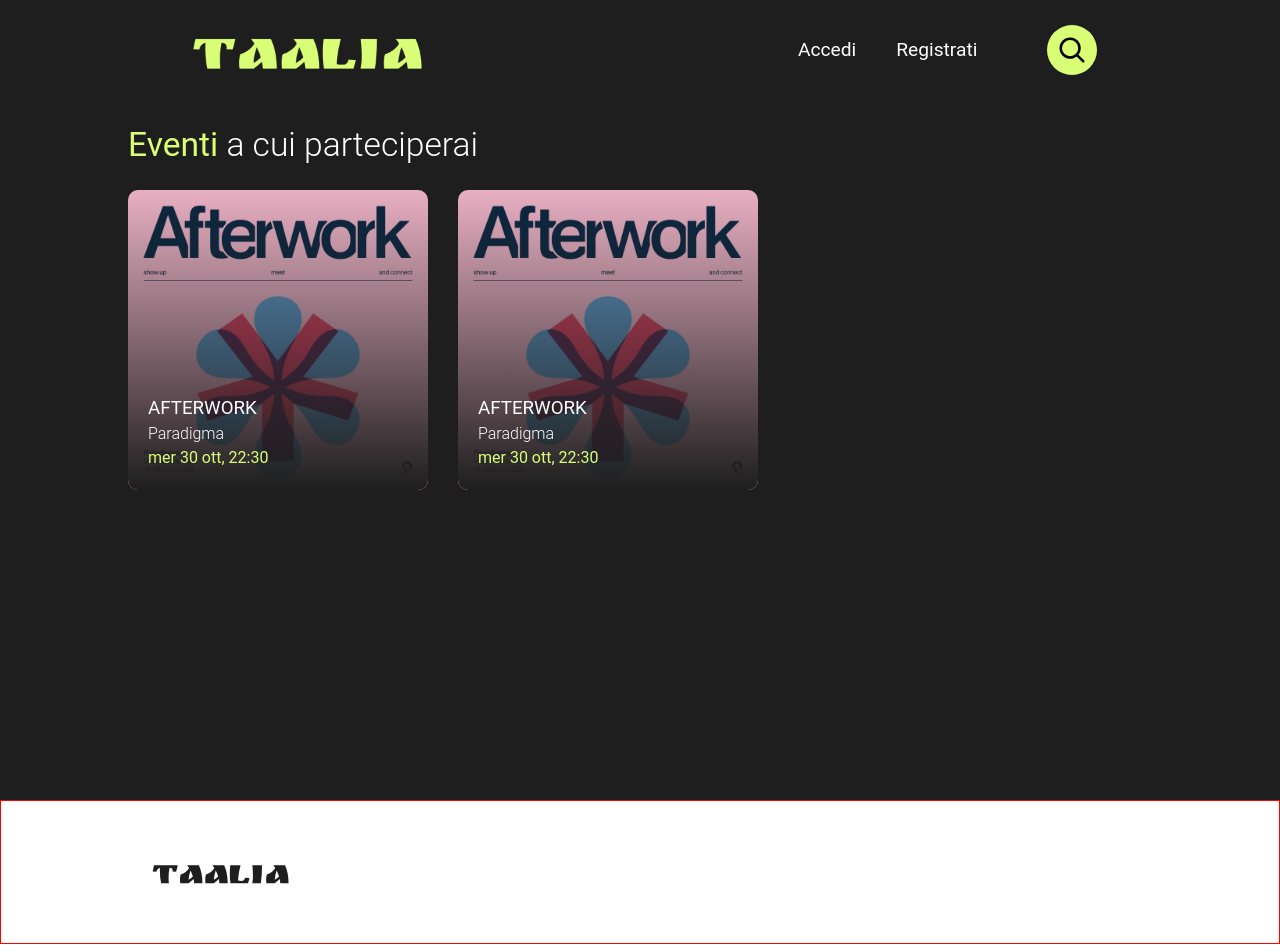
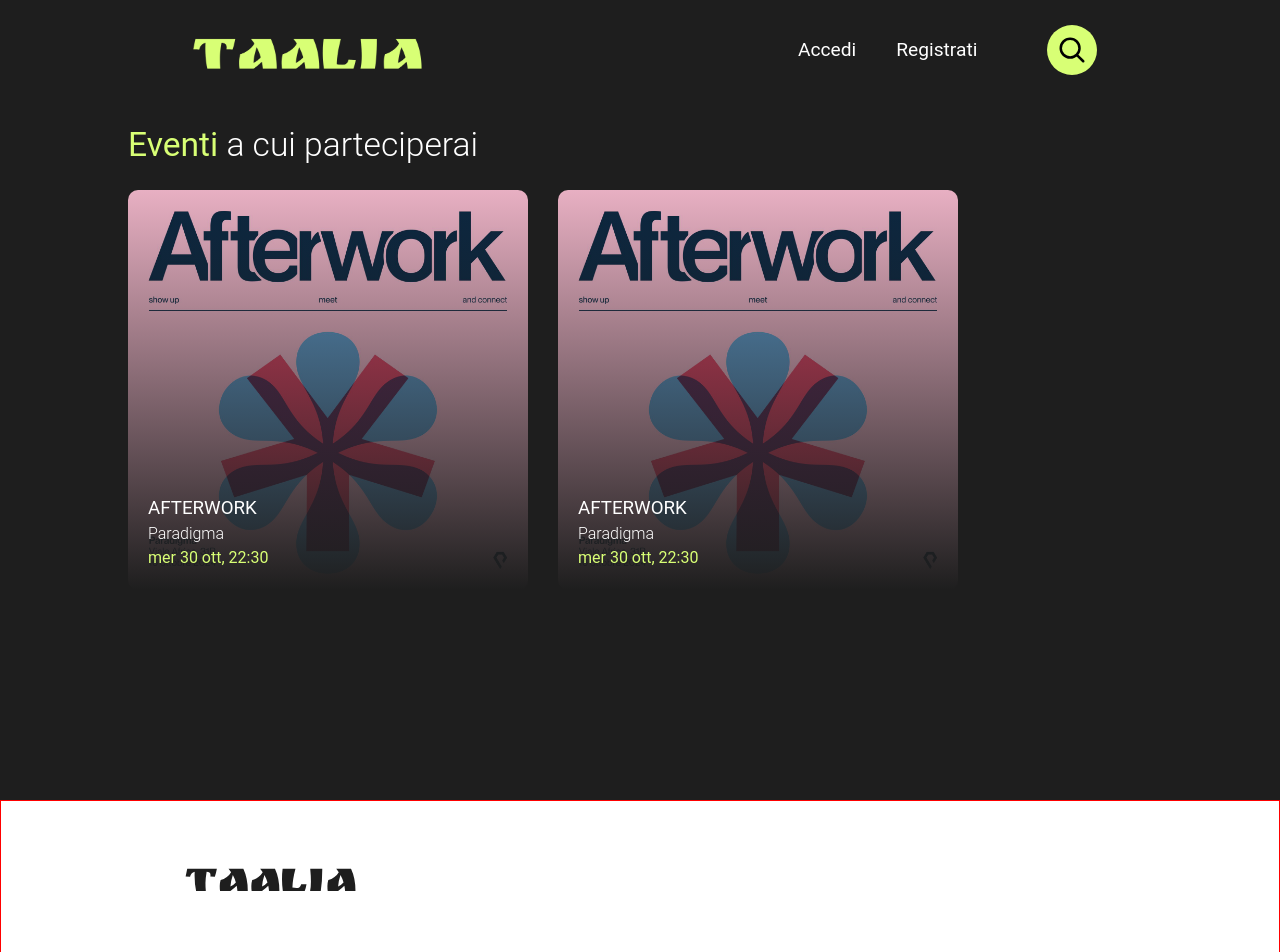
Before and after one commit to AlessioValastro/Taalia-Frontend, an Angular app: page / in a window 1280 px wide. Shown: the top 952 px of the page. Built offline with nearby package versions, Linux system fonts and the light colour scheme.

Commit message:
finire il footer

```diff
--- a/src/app/components/footer/footer.component.css
+++ b/src/app/components/footer/footer.component.css
@@ -1,22 +1,23 @@
-:host{
+:host {
   display: block;
   width: 100%;
   height: 70%;
   background-color: #fff;
 }
 
-.content{
+.content {
   border: 1px solid red;
   padding: 50px 20px;
   display: flex;
   justify-content: space-between;
+  align-items: flex-start;
 }
 
 #logo {
-    width: 400px;
+  width: 500px;
   cursor: pointer;
-    transition: .1s ease;
-    &:hover{
+  transition: 0.1s ease;
+  &:hover {
     transform: rotate(-4deg);
   }
 }
--- a/src/app/components/login/login.component.css
+++ b/src/app/components/login/login.component.css
@@ -1,7 +1,6 @@
 :host {
     position: absolute;
-    background-color: rgba(216, 255, 117, 0.8);
-    backdrop-filter: blur();
+    background-color: rgba(216, 255, 117,1);
 
     width: 100%;
     height: 100%;
--- a/src/app/components/navbar/menu/menu.component.css
+++ b/src/app/components/navbar/menu/menu.component.css
@@ -29,9 +29,15 @@
   cursor: pointer;
   transition: 0.1s ease;
   &:hover {
-    height: 55px;
+    animation: spinner 1.5s linear infinite;
   }
 }
+@keyframes spinner {
+  to {
+    transform: rotate(360deg);
+  }
+}
+
 #search img {
   height: 30px;
   width: 30px;
--- a/src/app/components/profile/ticket/ticket.component.css
+++ b/src/app/components/profile/ticket/ticket.component.css
@@ -3,16 +3,15 @@
   flex-direction: column;
   align-items: flex-start;
   justify-content: flex-end;
-  width: 300px;
-  height: 300px;
+  width: 400px;
+  height: 400px;
   border-radius: 10px;
-  overflow: hidden;
 
   position: relative;
   transition: 0.1s ease;
   cursor: pointer;
   &:hover {
-    transform: rotate(1deg);
+    transform: scale(1.01);
   }
 }
 b {
@@ -43,6 +42,7 @@
   width: 100%;
   height: 100%;
   z-index: -2;
+  border-radius: 10px;
 }
 
 .overlay {
--- a/src/app/components/signup/signup.component.css
+++ b/src/app/components/signup/signup.component.css
@@ -1,7 +1,6 @@
 :host {
   position: absolute;
-  background-color: rgba(216, 255, 117, 0.8);
-  backdrop-filter: blur();
+  background-color: rgba(216, 255, 117, 1);
 
   width: 100%;
   height: 100%;
```
Lines whose indentation alone changed are shown as unchanged.
